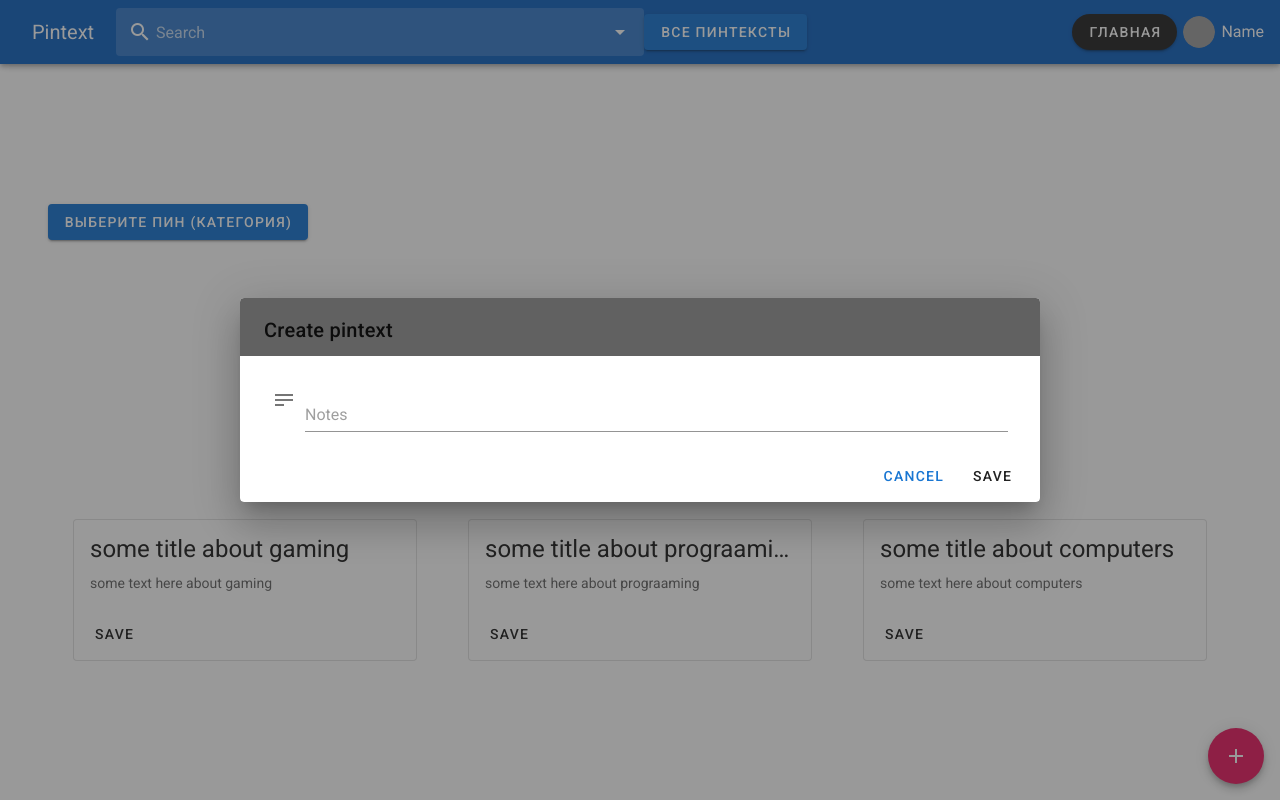
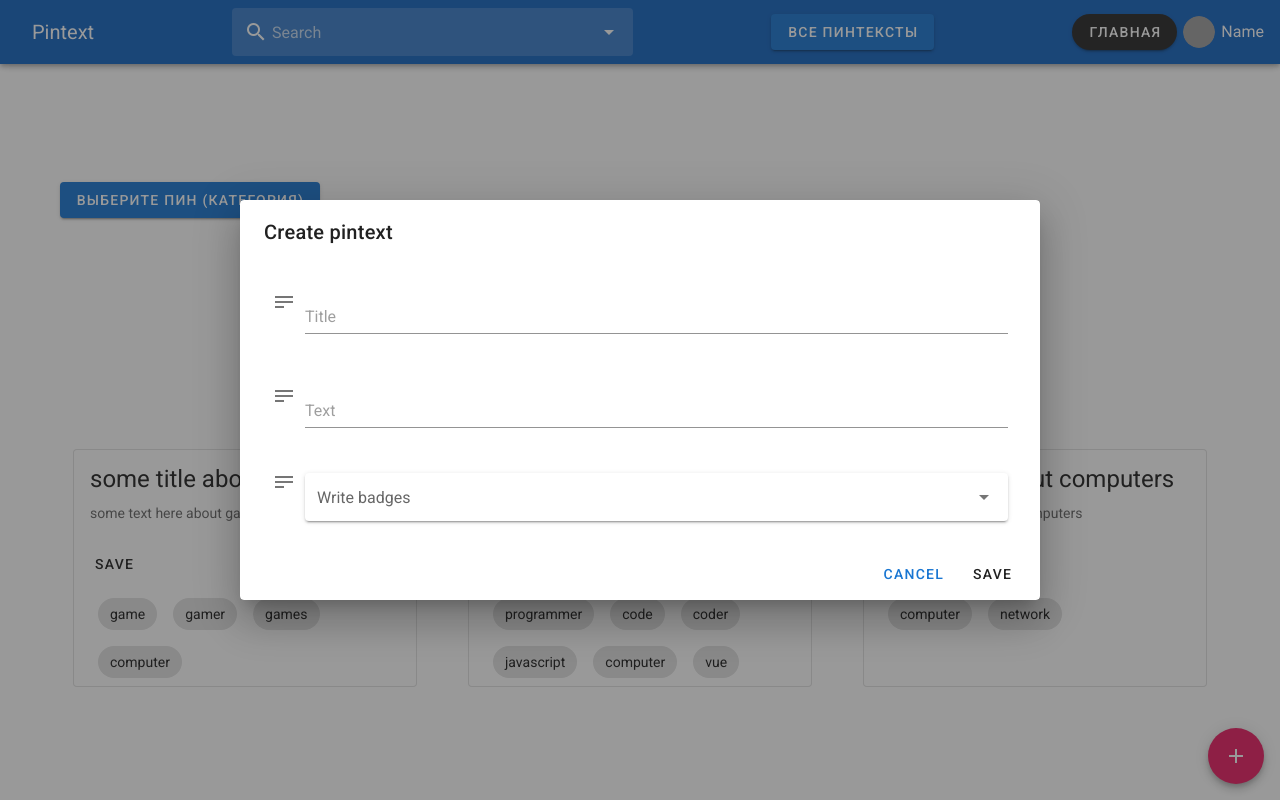
Before and after one commit to designervoid/pintext, a Vue app: page / in a window 1280 px wide. Both pictures are taken after a click on the button 1236 px from the left and 756 px from the top of the page. Built offline with nearby package versions, Linux system fonts and the light colour scheme; grey boxes are pictures that could not be loaded.

Commit message:
update create pin modal

```diff
--- a/src/App.vue
+++ b/src/App.vue
@@ -1,9 +1,11 @@
 <template>
 <v-app id="inspire">
-  <v-app-bar :clipped-left="$vuetify.breakpoint.lgAndUp" app color="blue darken-3" dark>
-    <v-toolbar-title style="width: 100px" class="ml-0 pl-4">
+  <v-app-bar :clipped-left="false" app color="blue darken-3" dark>
+    <v-toolbar-title class="ml-0 pl-4">
       <span class="hidden-sm-and-down">Pintext</span>
     </v-toolbar-title>
+
+    <v-spacer />
 
     <v-combobox v-if="searchDropdownTitle === 'Все пинтексты'" prepend-inner-icon="mdi-magnify" solo-inverted flat v-model="enteredSearch" :items="hintsListGlobal" :search-input.sync="updatingSearch" hide-selected class="hidden-sm-and-down"
       label="Search" persistent-hint :menu-props="menuProps" ref="searchField" @change="onChange()">
@@ -44,6 +46,8 @@
       </template>
     </v-combobox>
 
+    <v-spacer />
+
     <v-menu :close-on-click="true" offset-y>
       <template v-slot:activator="{ on }">
         <v-btn color="primary" dark v-on="on">
@@ -71,7 +75,8 @@
   </v-app-bar>
   <v-content>
     <v-container class="fill-height">
-      <v-row v-if="recommendedPinsGlobal.length > 0 && searchDropdownTitle === 'Все пинтексты'">
+      <v-row v-if="recommendedPinsGlobal.length > 0 && searchDropdownTitle === 'Все пинтексты'" align="center">
+        <v-col cols="12">
           <v-menu offset-y :close-on-click="true">
             <template v-slot:activator="{ on }">
               <v-btn color="primary" dark v-on="on">
@@ -85,15 +90,16 @@
               </v-list-item>
             </v-list>
           </v-menu>
-        <div class="refresh-category" v-if="categoryDropdownTitle !== 'Выберите пин (категория)'"
-        @click="refreshCategory();">
-          <div class="mx-2 my-1" >
+          <div class="refresh-category" v-if="categoryDropdownTitle !== 'Выберите пин (категория)'" @click="refreshCategory();">
+            <div class="mx-2 my-1">
               <v-btn depressed small color="error">Сбросить категорию</v-btn>
             </div>
           </div>
+        </v-col>
       </v-row>
 
-      <v-row v-if="recommendedPinsUser.length > 0 && searchDropdownTitle === 'Ваши пинтексты'">
+      <v-row v-if="recommendedPinsUser.length > 0 && searchDropdownTitle === 'Ваши пинтексты'" align="center">
+        <v-col cols="12">
           <v-menu offset-y :close-on-click="true">
             <template v-slot:activator="{ on }">
               <v-btn color="primary" dark v-on="on">
@@ -107,15 +113,16 @@
               </v-list-item>
             </v-list>
           </v-menu>
-        <div class="refresh-category" v-if="categoryDropdownTitle !== 'Выберите пин (категория)'"
-        @click="refreshCategory();">
-          <div class="mx-2 my-1" >
+          <div class="refresh-category" v-if="categoryDropdownTitle !== 'Выберите пин (категория)'" @click="refreshCategory();">
+            <div class="mx-2 my-1">
               <v-btn depressed small color="error">Сбросить категорию</v-btn>
             </div>
           </div>
+        </v-col>
       </v-row>
 
-      <v-row v-if="recommendedPinsUserSaved.length > 0 && searchDropdownTitle === 'Сохраненные пинтексты'">
+      <v-row v-if="recommendedPinsUserSaved.length > 0 && searchDropdownTitle === 'Сохраненные пинтексты'" align="center">
+        <v-col cols="12">
           <v-menu offset-y :close-on-click="true">
             <template v-slot:activator="{ on }">
               <v-btn color="primary" dark v-on="on">
@@ -129,29 +136,29 @@
               </v-list-item>
             </v-list>
           </v-menu>
-        <div class="refresh-category" v-if="categoryDropdownTitle !== 'Выберите пин (категория)'"
-        @click="refreshCategory();">
-          <div class="mx-2 my-1" >
+          <div class="refresh-category" v-if="categoryDropdownTitle !== 'Выберите пин (категория)'" @click="refreshCategory();">
+            <div class="mx-2 my-1">
               <v-btn depressed small color="error">Сбросить категорию</v-btn>
             </div>
           </div>
+        </v-col>
       </v-row>
 
-      <v-row v-if="searchDropdownTitle === 'Все пинтексты'" justify="space-around">
+      <v-row v-if="searchDropdownTitle === 'Все пинтексты'" justify="space-around" align="center">
         <div v-for="(recommendedHintGlobal, index) in recommendedHintsGlobal" :key="index">
-          <TheCard :title="recommendedHintGlobal.title" :text="recommendedHintGlobal.text" :isSavingPin="true" />
+          <TheCard :badges="recommendedHintGlobal.badges" :title="recommendedHintGlobal.title" :text="recommendedHintGlobal.text" :isSavingPin="true" />
         </div>
       </v-row>
 
-      <v-row v-if="searchDropdownTitle === 'Ваши пинтексты'" justify="space-around">
+      <v-row v-if="searchDropdownTitle === 'Ваши пинтексты'" justify="space-around" align="center">
         <div v-for="(recommendedHintUser, index) in recommendedHintsUser" :key="index">
-          <TheCard :title="recommendedHintUser.title" :text="recommendedHintUser.text" />
+          <TheCard :badges="recommendedHintUser.badges" :title="recommendedHintUser.title" :text="recommendedHintUser.text" />
         </div>
       </v-row>
 
-      <v-row v-if="searchDropdownTitle === 'Сохраненные пинтексты'" justify="space-around">
+      <v-row v-if="searchDropdownTitle === 'Сохраненные пинтексты'" justify="space-around" align="center">
         <div v-for="(recommendedHintUserSaved, index) in recommendedHintsUserSaved" :key="index">
-          <TheCard :title="recommendedHintUserSaved.title" :text="recommendedHintUserSaved.text" />
+          <TheCard :badges="recommendedHintUserSaved.badges" :title="recommendedHintUserSaved.title" :text="recommendedHintUserSaved.text" />
         </div>
       </v-row>
 
@@ -217,20 +224,36 @@
   </v-btn>
   <v-dialog v-model="dialog" width="800px">
     <v-card>
-      <v-card-title class="grey darken-2">
+      <v-card-title class="darken-2">
         Create pintext
       </v-card-title>
       <v-container>
         <v-row class="mx-2">
           <v-col cols="12">
-            <v-text-field prepend-icon="mdi-text" placeholder="Notes" />
+            <v-text-field prepend-icon="mdi-text" placeholder="Title" />
+          </v-col>
+        </v-row>
+        <v-row class="mx-2">
+          <v-col cols="12">
+            <v-text-field prepend-icon="mdi-text" placeholder="Text" />
+          </v-col>
+        </v-row>
+        <v-row class="mx-2">
+          <v-col cols="12">
+            <v-combobox v-model="chips" :items="hintsListGlobal" chips clearable label="Write badges" multiple prepend-icon="mdi-text" solo>
+              <template v-slot:selection="{ attrs, item, select, selected }">
+                <v-chip v-bind="attrs" :input-value="selected" close @click="select" @click:close="remove(item)">
+                  {{ item }}
+                </v-chip>
+              </template>
+            </v-combobox>
           </v-col>
         </v-row>
       </v-container>
       <v-card-actions>
         <v-spacer />
-        <v-btn text color="primary" @click="dialog = false">Cancel</v-btn>
-        <v-btn text @click="dialog = false">Save</v-btn>
+        <v-btn text color="primary" @click="closeDialog();">Cancel</v-btn>
+        <v-btn text @click="createPin();">Save</v-btn>
       </v-card-actions>
     </v-card>
   </v-dialog>
@@ -252,9 +275,10 @@ export default {
   },
   data: () => ({
     menuProps: {
-      closeOnContentClick: true
+      closeOnContentClick: true,
     },
     dialog: false,
+    chips: [],
   }),
   computed: {
     ...mapState('searchGlobal', ['updatingSearchGlobal', 'enteredSearchGlobal']),
@@ -294,6 +318,13 @@ export default {
 
     if (this.searchDropdownTitle === 'Сохраненные пинтексты') {
       this.manualUpdateGettersUserSavedl();
+    }
+  },
+  watch: {
+    dialog(newValue) {
+      if (this.chips || newValue === false) {
+        this.chips = [];
+      }
     }
   },
   methods: {
@@ -346,8 +377,18 @@ export default {
         this.SET_CATEGORY_DROPDOWN_TITLE('Выберите пин (категория)');
         this.pushRecomendedHintsUserSaved();
       }
-    }
-
+    },
+    closeDialog() {
+      this.dialog = false;
+    },
+    createPin() {
+      this.dialog = false;
+      console.log(this.chips);
+    },
+    remove(item) {
+      this.chips.splice(this.chips.indexOf(item), 1)
+      this.chips = [...this.chips]
+    },
   }
 }
 </script>
--- a/src/components/TheCard.vue
+++ b/src/components/TheCard.vue
@@ -1,9 +1,5 @@
 <template>
-  <v-card
-    class="mx-auto"
-    max-width="344"
-    outlined
-  >
+<v-card class="mx-auto my-2" max-width="344" outlined>
   <v-list-item three-line>
     <v-list-item-content>
       <v-list-item-title class="headline mb-1">{{ title }}</v-list-item-title>
@@ -14,30 +10,49 @@
   <v-card-actions v-if="isSavingPin">
     <v-btn text>Save</v-btn>
   </v-card-actions>
+
+  <div class="badges px-4 pr-4">
+    <v-chip class="ma-2" v-for="(badge, index) in badges" :key="index">
+      {{ badge }}
+    </v-chip>
+  </div>
 </v-card>
 </template>
 
 <script>
 export default {
   props: {
+    badges: {
+      type: Array,
+      default () {
+        return []
+      }
+    },
     title: {
       type: String,
-      default() {
+      default () {
         return ''
       }
     },
     text: {
       type: String,
-      default() {
+      default () {
         return ''
       }
     },
     isSavingPin: {
       type: Boolean,
-      default() {
+      default () {
         return false
       }
     }
   }
 }
 </script>
+
+<style lang="scss" scoped>
+.badges {
+  height: 6rem !important;
+  overflow: auto;
+}
+</style>
```
Lines whose indentation alone changed are shown as unchanged.
